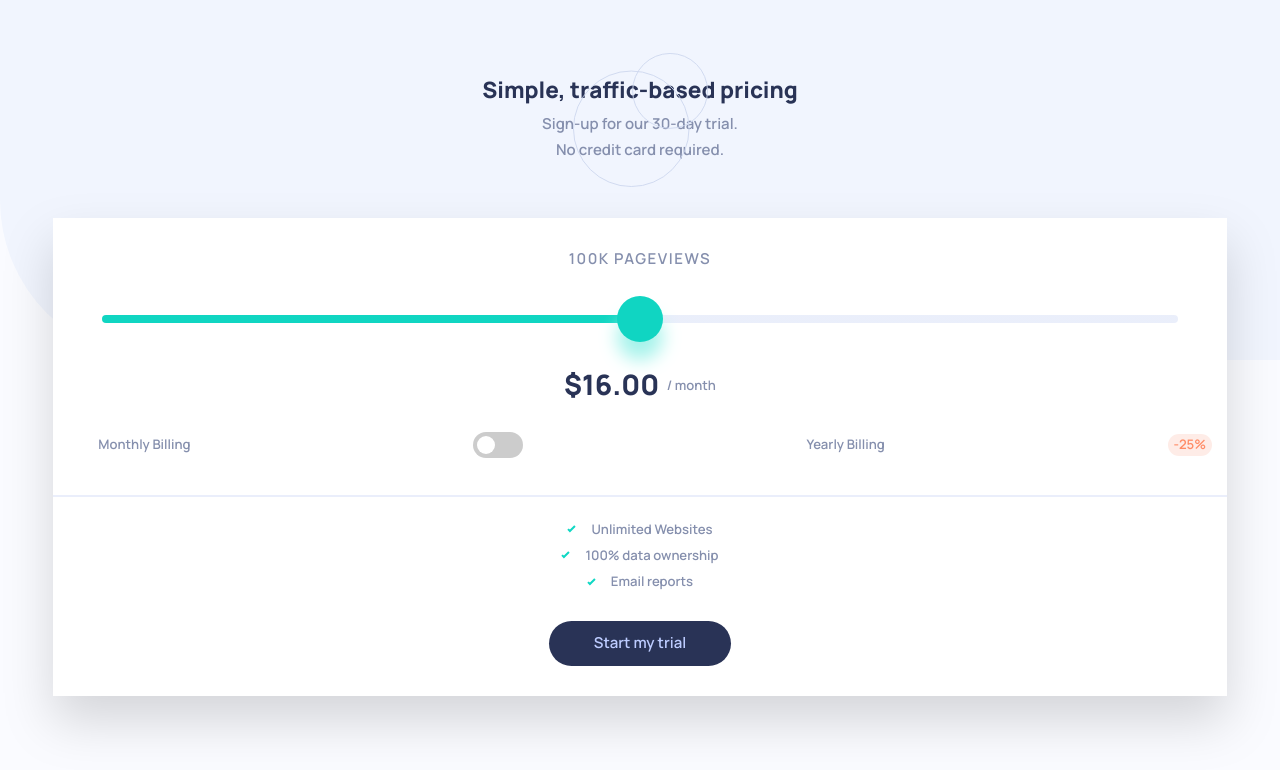
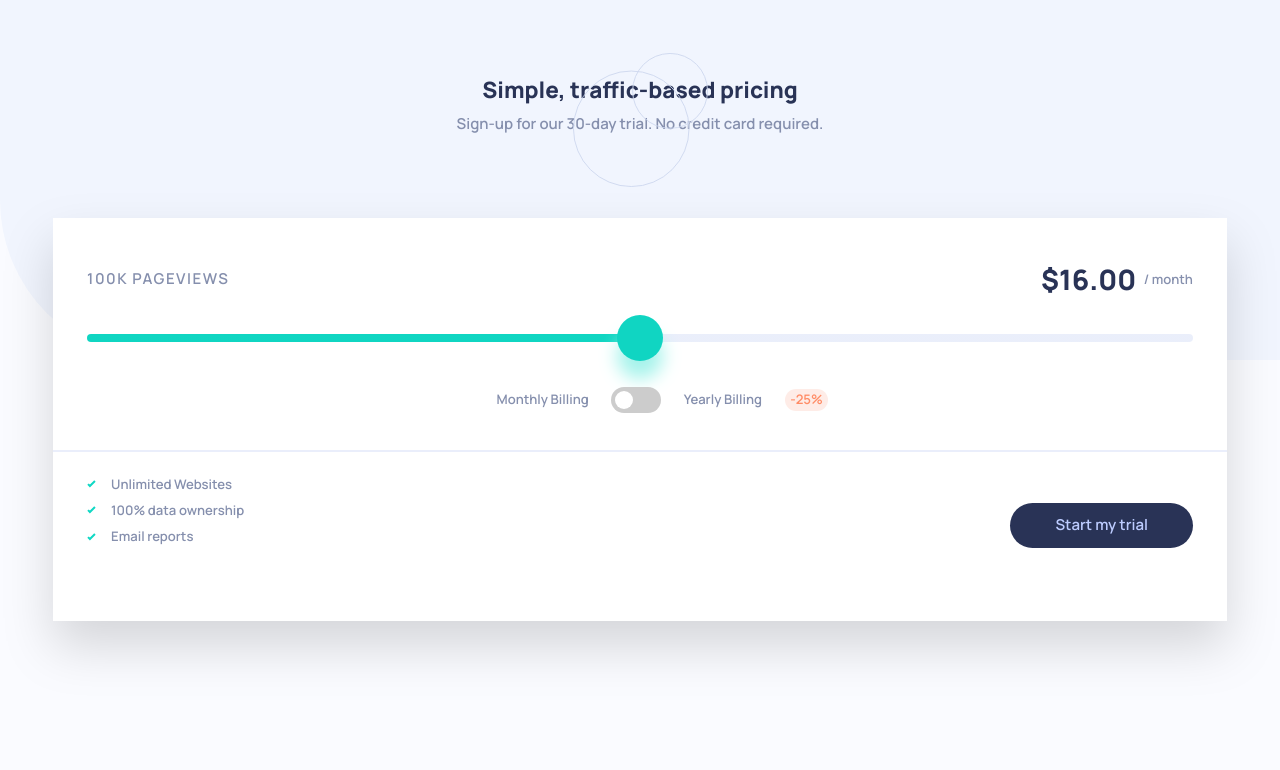
Before and after one commit to koyaboy/interactive-pricing-component-FM, a React (Vite) app: page / in a window 1280 px wide. Shown: the top 770 px of the page. Built offline with nearby package versions, Linux system fonts and the light colour scheme.

Commit message:
Desktop-Design-Complete

```diff
--- a/src/App.jsx
+++ b/src/App.jsx
@@ -58,15 +58,17 @@ function App() {
         <div className="header relative flex flex-col items-center py-20 h-96 mb-6 rounded-bl-custom">
           <img src={patternCircles} alt="pattern-circles" className="absolute top-14 w-36" />
           <h2 className="text-dark-desaturated-blue text-2xl font-bold mb-2">Simple, traffic-based pricing</h2>
-          <div className="text-grayish-blue mb-1">Sign-up for our 30-day trial. </div>
-          <div className="text-grayish-blue">No credit card required. </div>
+          <div className="text-grayish-blue mb-1 w-56 text-center md:w-full">Sign-up for our 30-day trial. No credit card required.</div>
         </div>
 
         <div className="flex justify-center">
-          <div className="relative -top-44 bg-white flex flex-col items-center w-11/12 py-8 drop-shadow-2xl">
-            <div className="text-grayish-blue tracking-widest mb-12">{pageview} PAGEVIEWS</div>
+          <div className="relative -top-44 bg-white flex flex-col items-center w-11/12 py-12 drop-shadow-2xl">
 
-            <div className=" relative w-11/12 mb-12 flex justify-center ">
+            <div className="w-full px-4 md:flex md:justify-between md:flex-wrap md:px-9 md:items-center">
+
+              <div className="text-grayish-blue tracking-widest mb-12 text-center md:mb-0">{pageview} PAGEVIEWS</div>
+
+              <div className=" relative w-full mb-12 flex justify-center md:order-3 mt-10">
                 <input
                   type="range"
                   min="0"
@@ -98,12 +100,14 @@ function App() {
               </div>
 
 
-            <div className="flex items-center mb-8">
+              <div className="flex items-center justify-center mb-8 md:order-2 md:mb-0">
                 <span className="text-3xl mr-2 font-bold text-dark-desaturated-blue">{!yearlyBill ? `$${amount}.00` : `$${amount * 12 - (0.25 * amount * 12)}.00`}</span>
                 <span className="text-sm text-grayish-blue">{!yearlyBill ? "/ month" : "/ year"}</span>
               </div>
 
-            <div className=" relative flex justify-between items-center w-full mb-10 pl-12 pr-4">
+            </div>
+
+            <div className=" relative flex justify-center items-center w-full mb-10 pl-12 gap-2 sm:gap-6 ">
               <div className="text-sm text-grayish-blue">Monthly Billing</div>
               <label className="switch">
                 <input type="checkbox" onChange={() => setYearlyBill((prevBill) => !prevBill)} /><span className="slider round"></span>
@@ -114,7 +118,8 @@ function App() {
 
             <hr className="border border-light-grayish-blue-1 w-full" />
 
-            <div className="flex flex-col items-center mt-6">
+            <div className="flex flex-col items-center mt-6 md:flex-row md:justify-between md:w-full md:px-9">
+              <div className="flex flex-col items-center md:items-start">
                 <div className="flex items-center gap-4 mb-2">
                   <img src={iconCheck} alt="icon-check" />
                   <div className="text-grayish-blue text-sm">Unlimited Websites</div>
@@ -126,6 +131,7 @@ function App() {
                 <div className="flex items-center gap-4 mb-8">
                   <img src={iconCheck} alt="icon-check" />
                   <div className="text-grayish-blue text-sm">Email reports</div>
+                </div>
               </div>
               <button className="text-pale-blue bg-dark-desaturated-blue px-12 py-3 rounded-full">Start my trial</button>
             </div>
```
Lines whose indentation alone changed are shown as unchanged.
